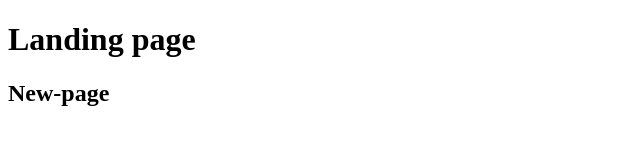
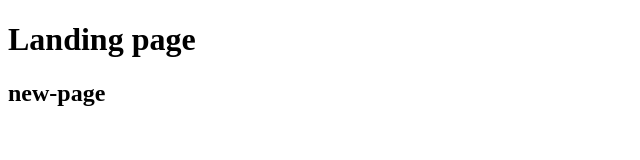
Before and after one commit to akin014/landing-page, a plain HTML site: page index.html in a window 1280 px wide. Shown: the full height of the page, 0-640 px from the left. Drawn offline with Linux system fonts and the light colour scheme.

Commit message:
Revert "Changed to capital letter"
This reverts commit 2d333d1c40e4ede19c4e92ce158440fc95edd565.

```diff
--- a/index.html
+++ b/index.html
@@ -7,6 +7,6 @@
 </head>
 <body>
     <h1>Landing page</h1>
-    <h2>New-page</h2>
+    <h2>new-page</h2>
 </body>
 </html>
```
